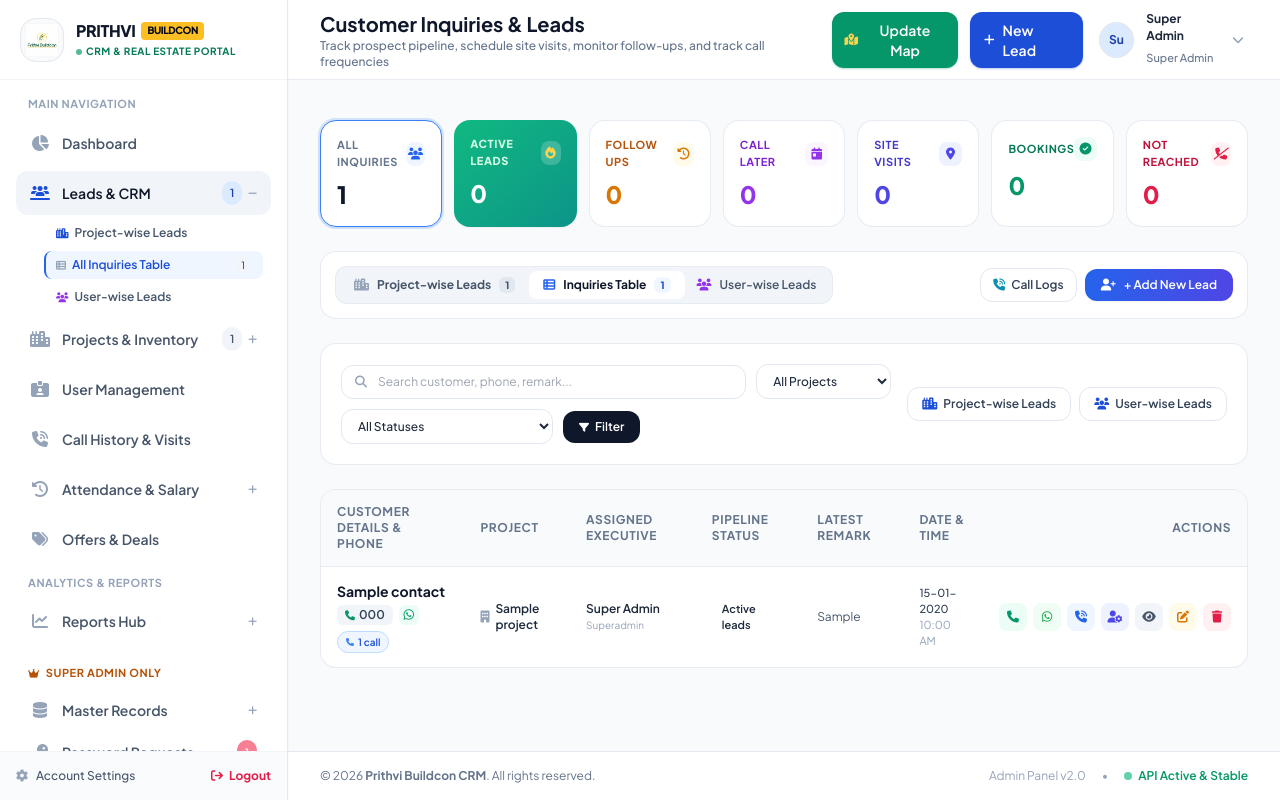
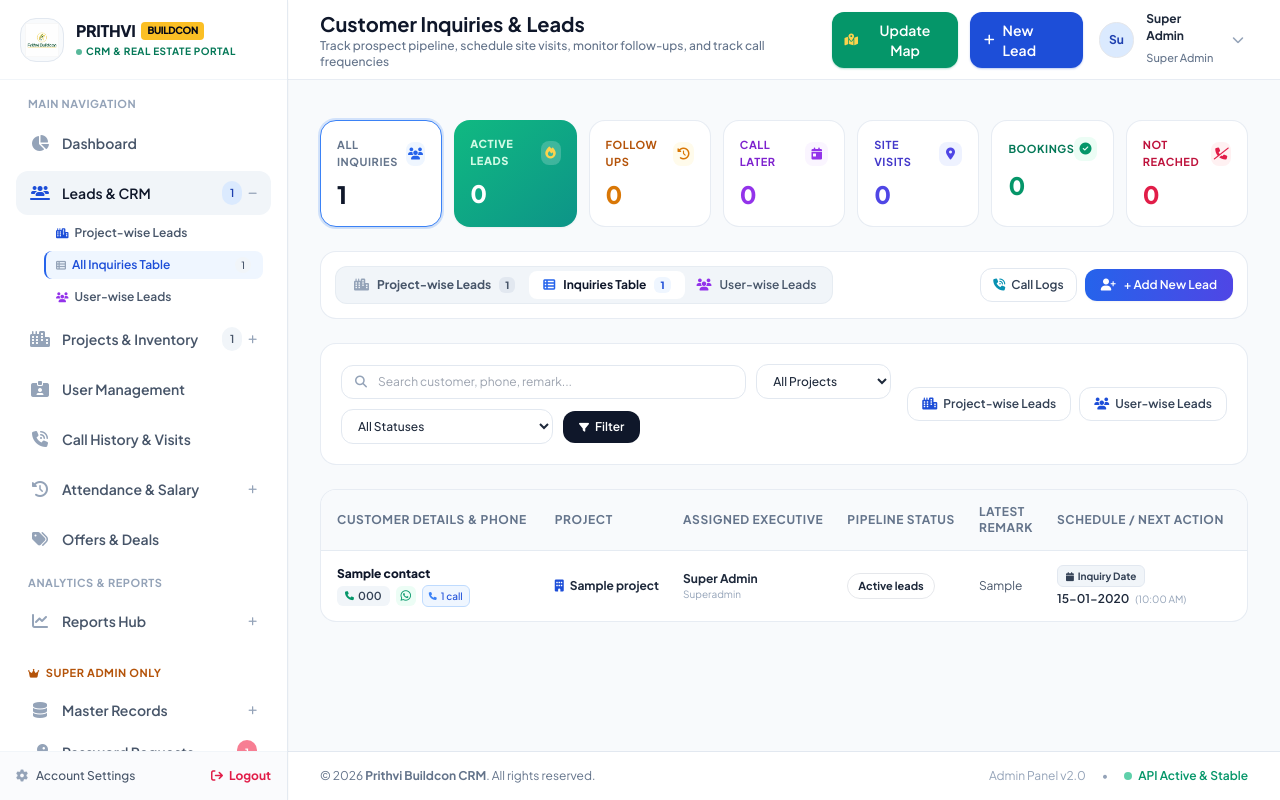
Before and after one commit to devitmingo/prithvi, a Laravel app: page /admin/leads?view=table in a window 1280 px wide. Run offline with Laravel 12, Linux system fonts and the light colour scheme; a user stored in the database is signed in; data comes from the database, SQL or seed files in the repository; tables that the repository leaves empty hold one stand-in row (values such as "Sample post"); some libraries are stand-ins or nearby versions.

Commit message:
Optimize inquiries table: clarify next visit/follow-up schedule, compact remarks, and reduce actions column

```diff
--- a/app/Http/Controllers/Admin/ContactController.php
+++ b/app/Http/Controllers/Admin/ContactController.php
@@ -541,10 +541,11 @@ class ContactController extends Controller
             'status' => $request->status,
         ]);
 
-        // Update lead's main status and remark
+        // Update lead's main status, remark, and schedule date
         $lead->update([
             'status' => $request->status,
             'remark' => $request->remark,
+            'date' => $request->date,
         ]);
 
         return back()->with('success', 'Call / visit activity logged successfully.');
--- a/resources/views/admin/leads/index.blade.php
+++ b/resources/views/admin/leads/index.blade.php
@@ -12,6 +12,7 @@
     callModalOpen: false,
     callLeadId: null,
     callLeadName: '',
+    modalStatus: 'follow_up',
     pSearch: '',
     pFilter: 'all'
 }">
@@ -616,13 +617,13 @@
                 <table class="w-full text-left text-xs">
                     <thead>
                         <tr class="bg-slate-50/90 text-slate-500 font-bold uppercase tracking-wider border-b border-slate-200/80">
-                            <th class="py-3.5 px-4">Customer Details & Phone</th>
-                            <th class="py-3.5 px-4">Project</th>
-                            <th class="py-3.5 px-4">Assigned Executive</th>
-                            <th class="py-3.5 px-4">Pipeline Status</th>
-                            <th class="py-3.5 px-4">Latest Remark</th>
-                            <th class="py-3.5 px-4">Date & Time</th>
-                            <th class="py-3.5 px-4 text-right">Actions</th>
+                            <th class="py-3.5 px-4 whitespace-nowrap">Customer Details & Phone</th>
+                            <th class="py-3.5 px-3 whitespace-nowrap">Project</th>
+                            <th class="py-3.5 px-3 whitespace-nowrap">Assigned Executive</th>
+                            <th class="py-3.5 px-3 whitespace-nowrap">Pipeline Status</th>
+                            <th class="py-3.5 px-3 w-56 max-w-[220px]">Latest Remark</th>
+                            <th class="py-3.5 px-3 whitespace-nowrap">Schedule / Next Action</th>
+                            <th class="py-3.5 px-4 text-right whitespace-nowrap">Actions</th>
                         </tr>
                     </thead>
                     <tbody class="divide-y divide-slate-100">
@@ -630,52 +631,93 @@
                             @php
                                 $phoneClean = preg_replace('/[^0-9]/', '', $lead->mobile);
                                 $callCount = $callCountsByPhone[$lead->mobile] ?? $lead->contactCallHistories->count();
+
+                                // Determine Schedule Type and Indicators (Next Follow-up, Scheduled Visit, etc.)
+                                $rawDate = $lead->getRawOriginal('date');
+                                $today = now()->toDateString();
+
+                                $scheduleType = 'Inquiry Date';
+                                $scheduleBadgeClass = 'bg-slate-100 text-slate-700 border-slate-200';
+                                $scheduleIcon = 'fa-calendar';
+
+                                if ($lead->status === 'follow_up') {
+                                    $scheduleType = 'Next Follow-up';
+                                    $scheduleBadgeClass = 'bg-amber-50 text-amber-800 border-amber-300';
+                                    $scheduleIcon = 'fa-clock-rotate-left';
+                                } elseif ($lead->status === 'visit_scheduled') {
+                                    $scheduleType = 'Scheduled Visit';
+                                    $scheduleBadgeClass = 'bg-indigo-50 text-indigo-800 border-indigo-300';
+                                    $scheduleIcon = 'fa-calendar-check';
+                                } elseif ($lead->status === 'site_visit_done') {
+                                    $scheduleType = 'Visited On';
+                                    $scheduleBadgeClass = 'bg-blue-50 text-blue-800 border-blue-300';
+                                    $scheduleIcon = 'fa-location-dot';
+                                } elseif ($lead->status === 'call_later') {
+                                    $scheduleType = 'Call Later Date';
+                                    $scheduleBadgeClass = 'bg-purple-50 text-purple-800 border-purple-300';
+                                    $scheduleIcon = 'fa-calendar-day';
+                                } elseif ($lead->status === 'booking_done') {
+                                    $scheduleType = 'Booked On';
+                                    $scheduleBadgeClass = 'bg-emerald-50 text-emerald-800 border-emerald-300';
+                                    $scheduleIcon = 'fa-circle-check';
+                                }
+
+                                $timeStatus = null;
+                                if ($rawDate && in_array($lead->status, ['follow_up', 'call_later', 'visit_scheduled'])) {
+                                    if ($rawDate < $today) {
+                                        $timeStatus = 'overdue';
+                                    } elseif ($rawDate === $today) {
+                                        $timeStatus = 'today';
+                                    } else {
+                                        $timeStatus = 'upcoming';
+                                    }
+                                }
                             @endphp
                             <tr class="hover:bg-slate-50/80 transition-colors">
 
-                                <!-- Customer Details & Call Frequency -->
+                                <!-- Customer Details & Phone (with click-to-call, WhatsApp & Call Frequency) -->
                                 <td class="py-3.5 px-4">
-                                    <a href="{{ route('admin.leads.show', $lead->id) }}" class="font-bold text-slate-900 hover:text-blue-600 text-sm block">
+                                    <a href="{{ route('admin.leads.show', $lead->id) }}" class="font-extrabold text-slate-900 hover:text-blue-600 text-xs block leading-tight">
                                         {{ $lead->name }}
                                     </a>
 
                                     <div class="flex flex-wrap items-center gap-1.5 mt-1">
                                         <!-- Click-to-call link -->
-                                        <a href="tel:{{ $lead->mobile }}" class="text-xs text-slate-700 font-semibold hover:text-blue-600 flex items-center gap-1 bg-slate-100 px-2 py-0.5 rounded-md">
-                                            <i class="fa-solid fa-phone text-[10px] text-emerald-600"></i>
+                                        <a href="tel:{{ $lead->mobile }}" class="text-[11px] text-slate-700 font-semibold hover:text-blue-600 flex items-center gap-1 bg-slate-100 hover:bg-slate-200 px-2 py-0.5 rounded-md transition">
+                                            <i class="fa-solid fa-phone text-[9px] text-emerald-600"></i>
                                             <span>{{ $lead->mobile }}</span>
                                         </a>
 
                                         <!-- WhatsApp quick icon -->
-                                        <a href="https://wa.me/91{{ $phoneClean }}" target="_blank" class="w-5 h-5 rounded-md bg-emerald-50 hover:bg-emerald-600 text-emerald-600 hover:text-white flex items-center justify-center transition" title="Chat on WhatsApp">
+                                        <a href="https://wa.me/91{{ $phoneClean }}" target="_blank" class="w-5 h-5 rounded-md bg-emerald-50 hover:bg-emerald-600 text-emerald-600 hover:text-white flex items-center justify-center transition shadow-2xs" title="Chat on WhatsApp">
                                             <i class="fa-brands fa-whatsapp text-xs"></i>
                                         </a>
 
                                         <!-- Call Frequency Badge -->
                                         @if($callCount > 1)
-                                            <span class="inline-flex items-center gap-1 px-2 py-0.5 rounded-full text-[10px] font-bold bg-amber-100 text-amber-800 border border-amber-300 shadow-2xs" title="Same number has been called {{ $callCount }} times across system">
+                                            <span class="inline-flex items-center gap-1 px-1.5 py-0.5 rounded-md text-[10px] font-bold bg-amber-100 text-amber-800 border border-amber-300 shadow-2xs" title="Called {{ $callCount }} times across system">
                                                 <i class="fa-solid fa-phone-volume text-[8px] text-amber-600 animate-pulse"></i>
-                                                <span>Called {{ $callCount }} times</span>
+                                                <span>{{ $callCount }} calls</span>
                                             </span>
                                         @elseif($callCount == 1)
-                                            <span class="inline-flex items-center gap-1 px-2 py-0.5 rounded-full text-[10px] font-semibold bg-blue-50 text-blue-700 border border-blue-200">
+                                            <span class="inline-flex items-center gap-1 px-1.5 py-0.5 rounded-md text-[10px] font-medium bg-blue-50 text-blue-700 border border-blue-200">
                                                 <i class="fa-solid fa-phone text-[8px] text-blue-500"></i>
                                                 <span>1 call</span>
                                             </span>
                                         @else
-                                            <span class="inline-flex items-center px-2 py-0.5 rounded-full text-[10px] font-medium bg-slate-100 text-slate-400">
-                                                No calls yet
+                                            <span class="inline-flex items-center px-1.5 py-0.5 rounded-md text-[10px] font-medium bg-slate-100 text-slate-400">
+                                                0 calls
                                             </span>
                                         @endif
                                     </div>
                                 </td>
 
                                 <!-- Project -->
-                                <td class="py-3.5 px-4 font-semibold text-slate-800">
+                                <td class="py-3.5 px-3 font-semibold text-slate-800 whitespace-nowrap">
                                     @if($lead->project)
                                         <a href="{{ route('admin.leads.index', ['project_id' => $lead->project_id, 'view' => 'table']) }}" class="hover:text-blue-600 flex items-center gap-1.5" title="Filter leads for {{ $lead->project->name }}">
-                                            <i class="fa-solid fa-building text-slate-400 text-xs"></i>
-                                            <span>{{ $lead->project->name }}</span>
+                                            <i class="fa-solid fa-building text-brand-600 text-xs"></i>
+                                            <span class="font-bold">{{ $lead->project->name }}</span>
                                         </a>
                                     @else
                                         <span class="text-slate-400">General Inquiry</span>
@@ -683,9 +725,9 @@
                                 </td>
 
                                 <!-- Assigned Executive -->
-                                <td class="py-3.5 px-4">
+                                <td class="py-3.5 px-3 whitespace-nowrap">
                                     @if($lead->user)
-                                        <a href="{{ route('admin.leads.index', ['user_id' => $lead->user->id, 'view' => 'table']) }}" class="font-semibold text-slate-800 hover:text-blue-600 block">
+                                        <a href="{{ route('admin.leads.index', ['user_id' => $lead->user->id, 'view' => 'table']) }}" class="font-bold text-slate-800 hover:text-blue-600 block leading-tight">
                                             {{ $lead->user->name }}
                                         </a>
                                         <span class="text-[10px] text-slate-400">
@@ -697,56 +739,75 @@
                                 </td>
 
                                 <!-- Status Badge -->
-                                <td class="py-3.5 px-4">
-                                    <span class="inline-flex items-center px-2.5 py-1 rounded-full text-[11px] font-semibold
-                                        {{ $lead->status === 'booking_done' ? 'bg-emerald-100 text-emerald-800 border border-emerald-300' : '' }}
-                                        {{ $lead->status === 'site_visit_done' ? 'bg-blue-100 text-blue-800 border border-blue-300' : '' }}
-                                        {{ $lead->status === 'visit_scheduled' ? 'bg-indigo-100 text-indigo-800 border border-indigo-300' : '' }}
-                                        {{ $lead->status === 'follow_up' ? 'bg-amber-100 text-amber-800 border border-amber-300' : '' }}
-                                        {{ in_array($lead->status, ['call_later', 'call_not_connecting']) ? 'bg-slate-100 text-slate-700 border border-slate-300' : '' }}
-                                        {{ in_array($lead->status, ['interested', 'not_interested']) ? 'bg-purple-100 text-purple-800 border border-purple-300' : '' }}">
+                                <td class="py-3.5 px-3 whitespace-nowrap">
+                                    <span class="inline-flex items-center px-2.5 py-1 rounded-full text-[11px] font-bold border shadow-2xs
+                                        {{ $lead->status === 'booking_done' ? 'bg-emerald-100 text-emerald-800 border-emerald-300' : '' }}
+                                        {{ $lead->status === 'site_visit_done' ? 'bg-blue-100 text-blue-800 border-blue-300' : '' }}
+                                        {{ $lead->status === 'visit_scheduled' ? 'bg-indigo-100 text-indigo-800 border-indigo-300' : '' }}
+                                        {{ $lead->status === 'follow_up' ? 'bg-amber-100 text-amber-800 border-amber-300' : '' }}
+                                        {{ in_array($lead->status, ['call_later', 'call_not_connecting']) ? 'bg-slate-100 text-slate-700 border-slate-300' : '' }}
+                                        {{ in_array($lead->status, ['interested', 'not_interested']) ? 'bg-purple-100 text-purple-800 border-purple-300' : '' }}">
                                         {{ ucfirst(str_replace('_', ' ', $lead->status)) }}
                                     </span>
                                 </td>
 
-                                <!-- Latest Remark -->
-                                <td class="py-3.5 px-4 max-w-xs truncate text-slate-600" title="{{ $lead->remark }}">
-                                    {{ $lead->remark ?? '—' }}
+                                <!-- Latest Remark (Compact & 2-line clamped) -->
+                                <td class="py-3.5 px-3 w-56 max-w-[220px]">
+                                    @if($lead->remark)
+                                        <p class="text-xs text-slate-600 line-clamp-2 leading-relaxed cursor-help" title="{{ $lead->remark }}">
+                                            {{ $lead->remark }}
+                                        </p>
+                                    @else
+                                        <span class="text-slate-300 italic text-[11px]">No remarks logged</span>
+                                    @endif
                                 </td>
 
-                                <!-- Date & Time -->
-                                <td class="py-3.5 px-4 text-slate-500 text-[11px]">
-                                    <span class="block font-medium text-slate-700">{{ $lead->date }}</span>
-                                    <span class="text-slate-400">{{ $lead->time }}</span>
+                                <!-- Schedule / Next Action (Shows whether it's Next Follow-up, Scheduled Visit, etc.) -->
+                                <td class="py-3.5 px-3 whitespace-nowrap">
+                                    <div class="space-y-1">
+                                        <div class="flex items-center gap-1.5 flex-wrap">
+                                            <span class="inline-flex items-center gap-1 px-2 py-0.5 rounded-md text-[10px] font-bold border {{ $scheduleBadgeClass }}">
+                                                <i class="fa-solid {{ $scheduleIcon }} text-[9px]"></i>
+                                                <span>{{ $scheduleType }}</span>
+                                            </span>
+
+                                            @if($timeStatus === 'overdue')
+                                                <span class="inline-flex items-center gap-0.5 text-[9px] font-extrabold text-rose-700 bg-rose-50 px-1.5 py-0.5 rounded border border-rose-200">
+                                                    <i class="fa-solid fa-triangle-exclamation text-[8px] animate-pulse"></i> Overdue
+                                                </span>
+                                            @elseif($timeStatus === 'today')
+                                                <span class="inline-flex items-center gap-0.5 text-[9px] font-black text-amber-800 bg-amber-100 px-1.5 py-0.5 rounded border border-amber-300">
+                                                    <i class="fa-solid fa-bell text-[8px]"></i> Due Today
+                                                </span>
+                                            @elseif($timeStatus === 'upcoming')
+                                                <span class="inline-flex items-center gap-0.5 text-[9px] font-semibold text-emerald-700 bg-emerald-50 px-1.5 py-0.5 rounded border border-emerald-200">
+                                                    <i class="fa-regular fa-clock text-[8px]"></i> Scheduled
+                                                </span>
+                                            @endif
+                                        </div>
+
+                                        <div class="flex items-center gap-1.5 text-xs font-semibold text-slate-800">
+                                            <span>{{ $lead->date }}</span>
+                                            @if($lead->time)
+                                                <span class="text-[10px] text-slate-400 font-normal">({{ $lead->time }})</span>
+                                            @endif
+                                        </div>
+                                    </div>
                                 </td>
 
-                                <!-- High-Visibility Interactive Actions Column -->
-                                <td class="py-3.5 px-4 text-right">
-                                    <div class="inline-flex items-center gap-1.5 justify-end">
+                                <!-- Compact Reduced Actions Column -->
+                                <td class="py-3.5 px-4 text-right whitespace-nowrap">
+                                    <div class="inline-flex items-center gap-1 justify-end shrink-0">
 
-                                        <!-- Direct Phone Call Button -->
-                                        <a href="tel:{{ $lead->mobile }}"
-                                           class="w-7 h-7 rounded-lg bg-emerald-50 hover:bg-emerald-600 text-emerald-600 hover:text-white flex items-center justify-center transition shadow-2xs"
-                                           title="Call {{ $lead->mobile }}">
-                                            <i class="fa-solid fa-phone text-xs"></i>
-                                        </a>
-
-                                        <!-- Quick WhatsApp Button -->
-                                        <a href="https://wa.me/91{{ $phoneClean }}" target="_blank"
-                                           class="w-7 h-7 rounded-lg bg-green-50 hover:bg-green-600 text-green-600 hover:text-white flex items-center justify-center transition shadow-2xs"
-                                           title="Chat on WhatsApp">
-                                            <i class="fa-brands fa-whatsapp text-xs"></i>
-                                        </a>
-
-                                        <!-- Quick Log Call Modal Trigger -->
+                                        <!-- Quick Log Call / Activity -->
                                         <button type="button"
-                                                @click="callLeadId = {{ $lead->id }}; callLeadName = '{{ addslashes($lead->name) }}'; callModalOpen = true"
+                                                @click="callLeadId = {{ $lead->id }}; callLeadName = '{{ addslashes($lead->name) }}'; modalStatus = '{{ $lead->status }}'; callModalOpen = true"
                                                 class="w-7 h-7 rounded-lg bg-blue-50 hover:bg-blue-600 text-blue-600 hover:text-white flex items-center justify-center transition shadow-2xs"
-                                                title="Log Interaction / Call">
+                                                title="Log Call / Interaction">
                                             <i class="fa-solid fa-phone-volume text-xs"></i>
                                         </button>
 
-                                        <!-- Reassign Trigger -->
+                                        <!-- Reassign Executive -->
                                         <button type="button"
                                                 @click="assignLeadId = {{ $lead->id }}; assignLeadName = '{{ addslashes($lead->name) }}'; assignModalOpen = true"
                                                 class="w-7 h-7 rounded-lg bg-indigo-50 hover:bg-indigo-600 text-indigo-600 hover:text-white flex items-center justify-center transition shadow-2xs"
@@ -754,21 +815,21 @@
                                             <i class="fa-solid fa-user-gear text-xs"></i>
                                         </button>
 
-                                        <!-- View Details -->
+                                        <!-- View Details & Timeline -->
                                         <a href="{{ route('admin.leads.show', $lead->id) }}"
                                            class="w-7 h-7 rounded-lg bg-slate-100 hover:bg-slate-800 text-slate-600 hover:text-white flex items-center justify-center transition shadow-2xs"
                                            title="View Full Profile & Timeline">
                                             <i class="fa-solid fa-eye text-xs"></i>
                                         </a>
 
-                                        <!-- Edit -->
+                                        <!-- Edit Lead -->
                                         <a href="{{ route('admin.leads.edit', $lead->id) }}"
                                            class="w-7 h-7 rounded-lg bg-amber-50 hover:bg-amber-500 text-amber-600 hover:text-white flex items-center justify-center transition shadow-2xs"
                                            title="Edit Lead">
                                             <i class="fa-solid fa-pen-to-square text-xs"></i>
                                         </a>
 
-                                        <!-- Delete (Superadmin) -->
+                                        <!-- Delete Lead (Superadmin) -->
                                         @if(auth()->user()?->isSuperAdmin())
                                         <form action="{{ route('admin.leads.destroy', $lead->id) }}" method="POST" class="inline" onsubmit="return confirm('Delete this lead and all interaction history?');">
                                             @csrf
@@ -832,7 +893,7 @@
 
                 <div>
                     <label class="block text-xs font-bold text-slate-700 mb-1">New Pipeline Status <span class="text-rose-500">*</span></label>
-                    <select name="status" required class="w-full text-xs rounded-xl border border-slate-200 p-2.5 bg-white focus:ring-2 focus:ring-blue-500">
+                    <select name="status" x-model="modalStatus" required class="w-full text-xs rounded-xl border border-slate-200 p-2.5 bg-white focus:ring-2 focus:ring-blue-500">
                         <option value="follow_up">Follow Up</option>
                         <option value="site_visit_done">Site Visit Completed</option>
                         <option value="booking_done">Booking Confirmed</option>
@@ -845,8 +906,14 @@
                 </div>
 
                 <div>
-                    <label class="block text-xs font-bold text-slate-700 mb-1">Date of Activity <span class="text-rose-500">*</span></label>
+                    <label class="block text-xs font-bold text-slate-700 mb-1">
+                        <span x-text="modalStatus === 'follow_up' ? 'Next Follow-up Date' : (modalStatus === 'visit_scheduled' ? 'Scheduled Visit Date' : (modalStatus === 'call_later' ? 'Call Later Date' : (modalStatus === 'site_visit_done' ? 'Visit Completed Date' : (modalStatus === 'booking_done' ? 'Booking Date' : 'Date of Activity'))))"></span>
+                        <span class="text-rose-500">*</span>
+                    </label>
                     <input type="date" name="date" value="{{ date('Y-m-d') }}" required class="w-full text-xs rounded-xl border border-slate-200 p-2.5">
+                    <p class="text-[10px] text-slate-400 mt-1" x-show="['follow_up', 'visit_scheduled', 'call_later'].includes(modalStatus)">
+                        This date will be saved as the scheduled action date on the lead.
+                    </p>
                 </div>
 
                 <div>
```
